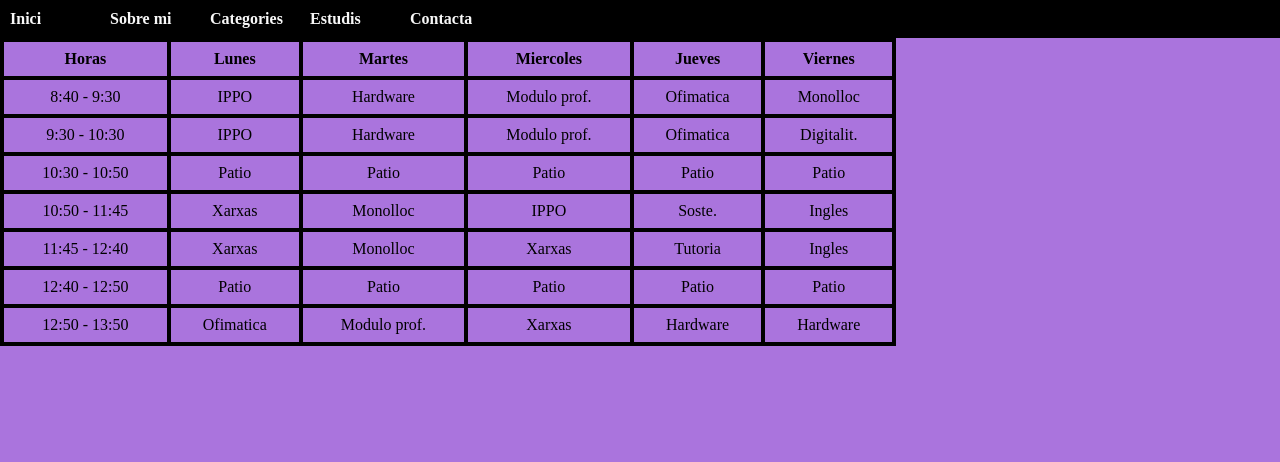
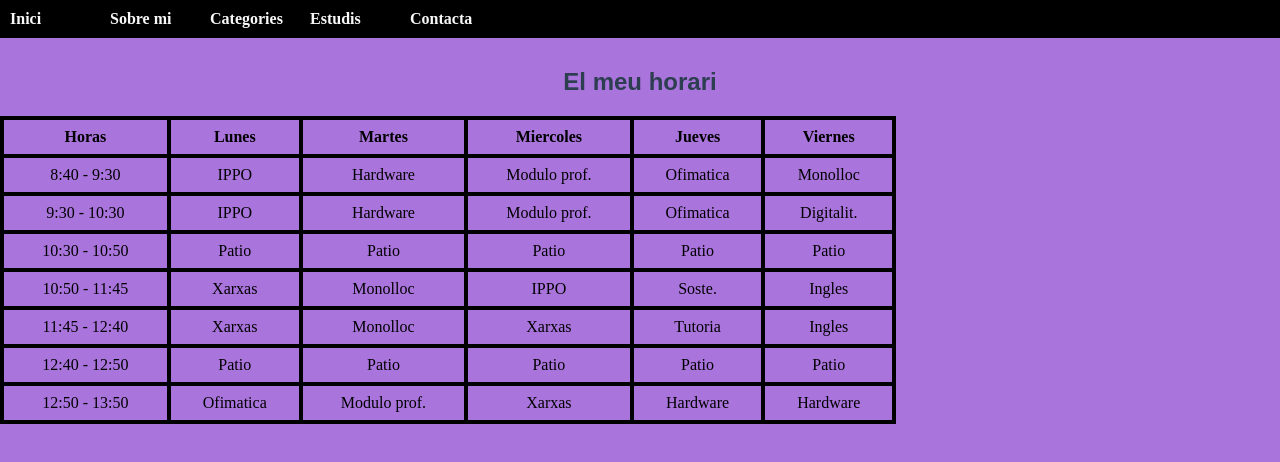
Before and after one commit to Pau72/El-meu-portfoli, a plain HTML site: page pages/estudis.html in a window 1280 px wide. Drawn offline with Linux system fonts and the light colour scheme.

Commit message:
Add files via upload

```diff
--- a/pages/estudis.html
+++ b/pages/estudis.html
@@ -21,6 +21,7 @@
 
 
           <table class="blueTable">
+                    <h1>El meu horari</h1>
 <thead>
 <tr>
 <th>Horas</th>
```
